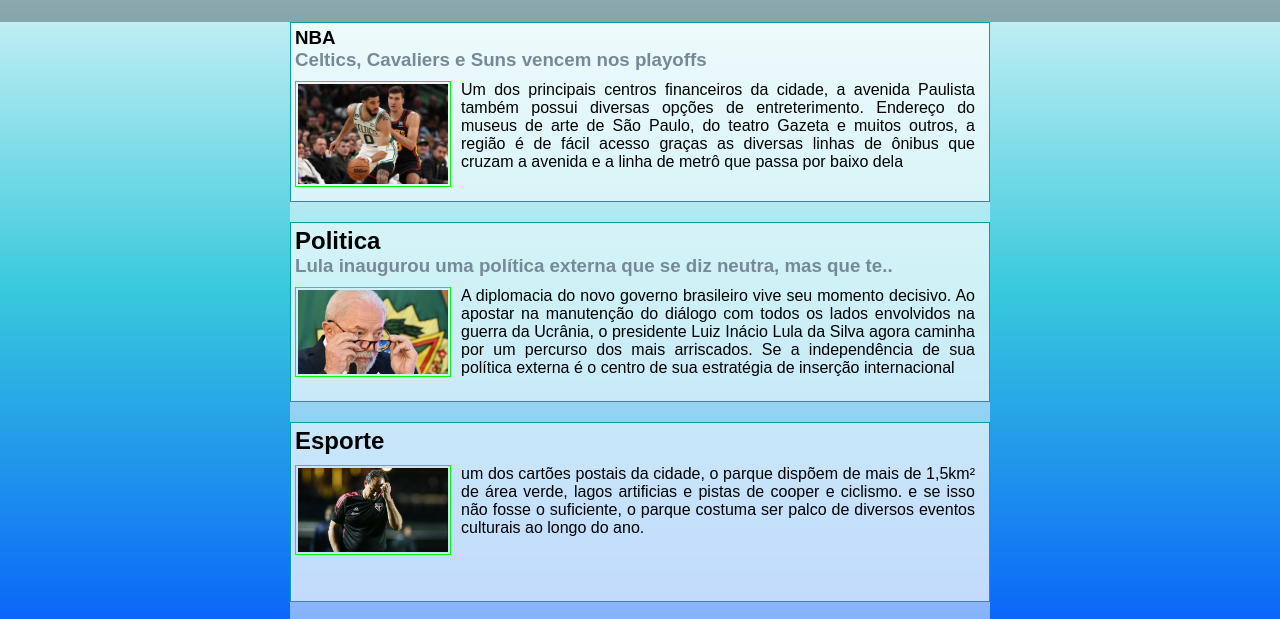
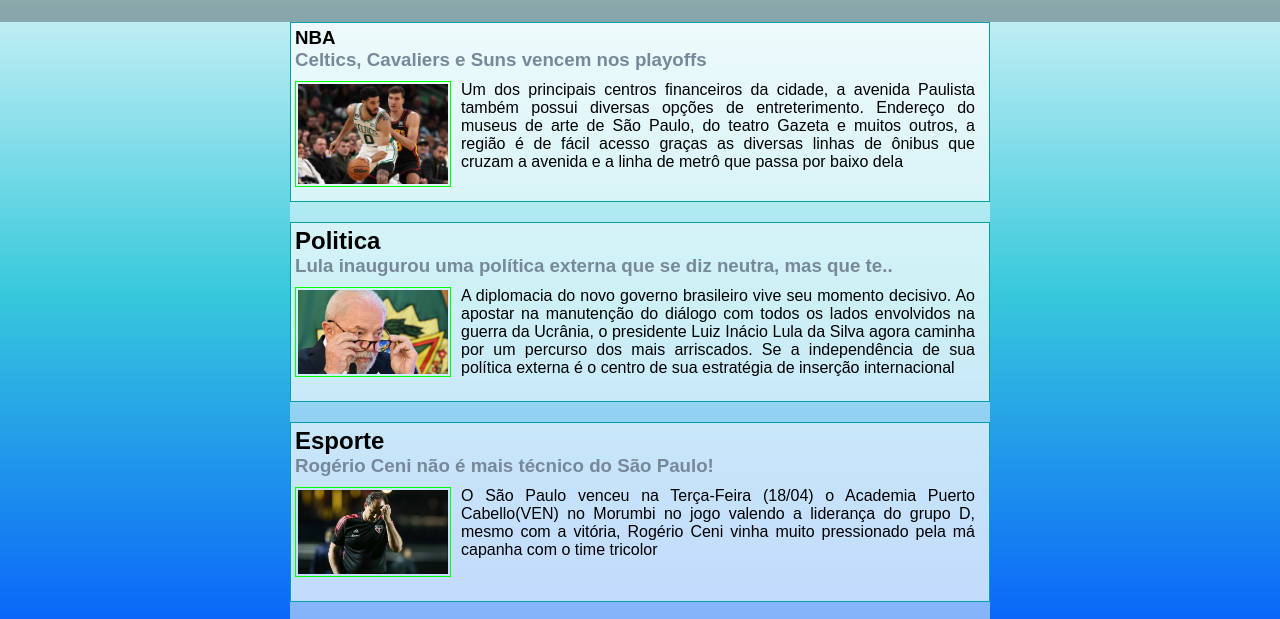
Before and after one commit to AfonsoThelink/BasketNews, a plain HTML site: page index.html in a window 1280 px wide. Shown: the part 108-727 px from the top of the page. Drawn offline with Linux system fonts and the light colour scheme.

Commit message:
Update index.html

```diff
--- a/index.html
+++ b/index.html
@@ -64,10 +64,10 @@
                     <a href="html/esportes.html">
                         <section>
                             <h2>Esporte</h2>
-                            <img src="img/RogerioCeni.PNG">
+                            <h3>Rogério Ceni não é mais técnico do São Paulo!</h3>
+                            <img src="img/RogerioCeni.PNG" alt="">
                             <p>
-                                um dos cartões postais da cidade, o parque dispõem de mais de 1,5km²
-                                de área verde, lagos artificias e pistas de cooper e ciclismo. e se isso não fosse o suficiente, o parque costuma ser palco de diversos eventos culturais ao longo do ano.
+                                O São Paulo venceu na Terça-Feira (18/04) o Academia Puerto Cabello(VEN) no Morumbi no jogo valendo a liderança do grupo D, mesmo com a vitória, Rogério Ceni vinha muito pressionado pela má capanha com o time tricolor
                             </p>
                             <div class="clear"></div>
                         </section>
```
